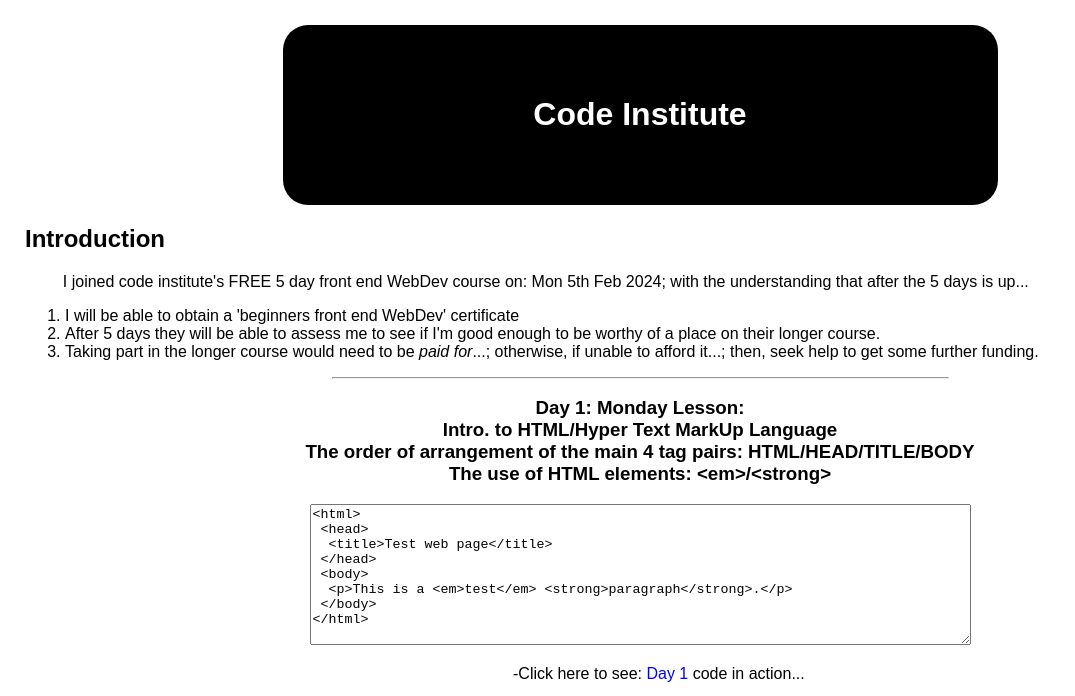
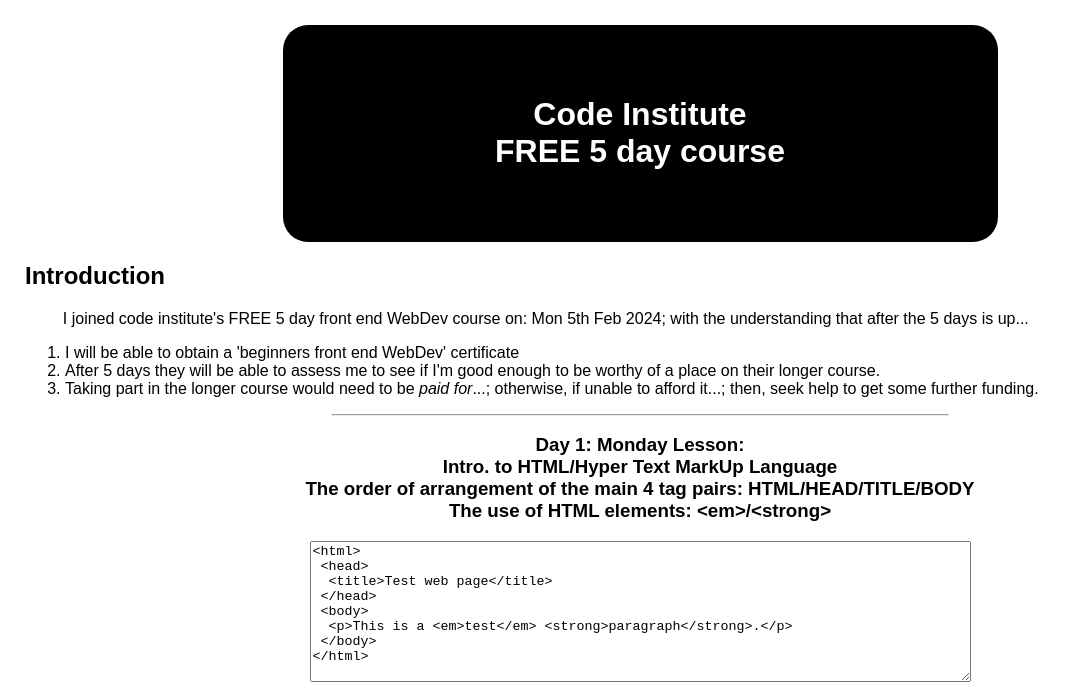
Before and after one commit to pramnora/code-institute, a plain HTML site: page index.html in a window 1280 px wide. Shown: the top 696 px of the page, without its empty margins (0-1075 px from the left). Drawn offline with Linux system fonts and the light colour scheme.

Commit message:
Update index.html
Updated web page h1 title to say: FREE 5 day course

```diff
--- a/index.html
+++ b/index.html
@@ -45,7 +45,9 @@
  <body>
 
   <header>
-   <h1>Code Institute</h1>
+   <h1>Code Institute
+    <br>FREE 5 day course
+   </h1>
   </header>
 
   <maih>
```
